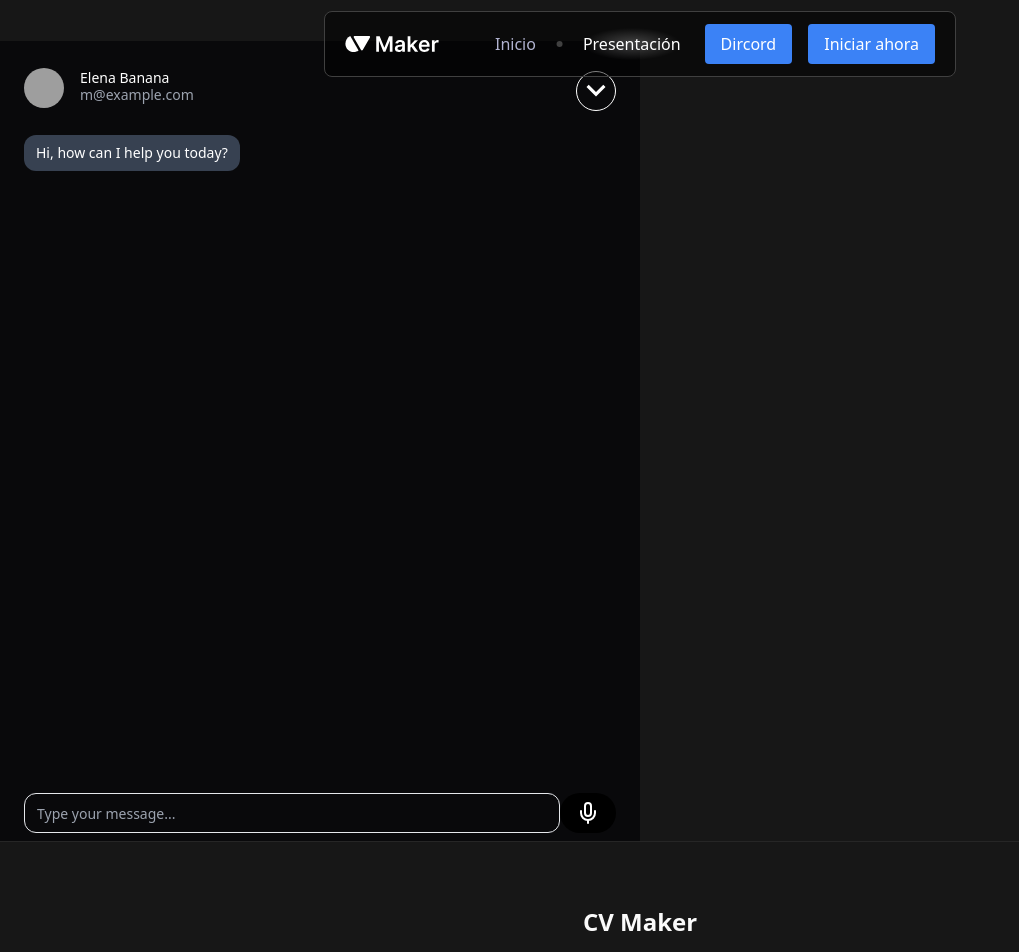
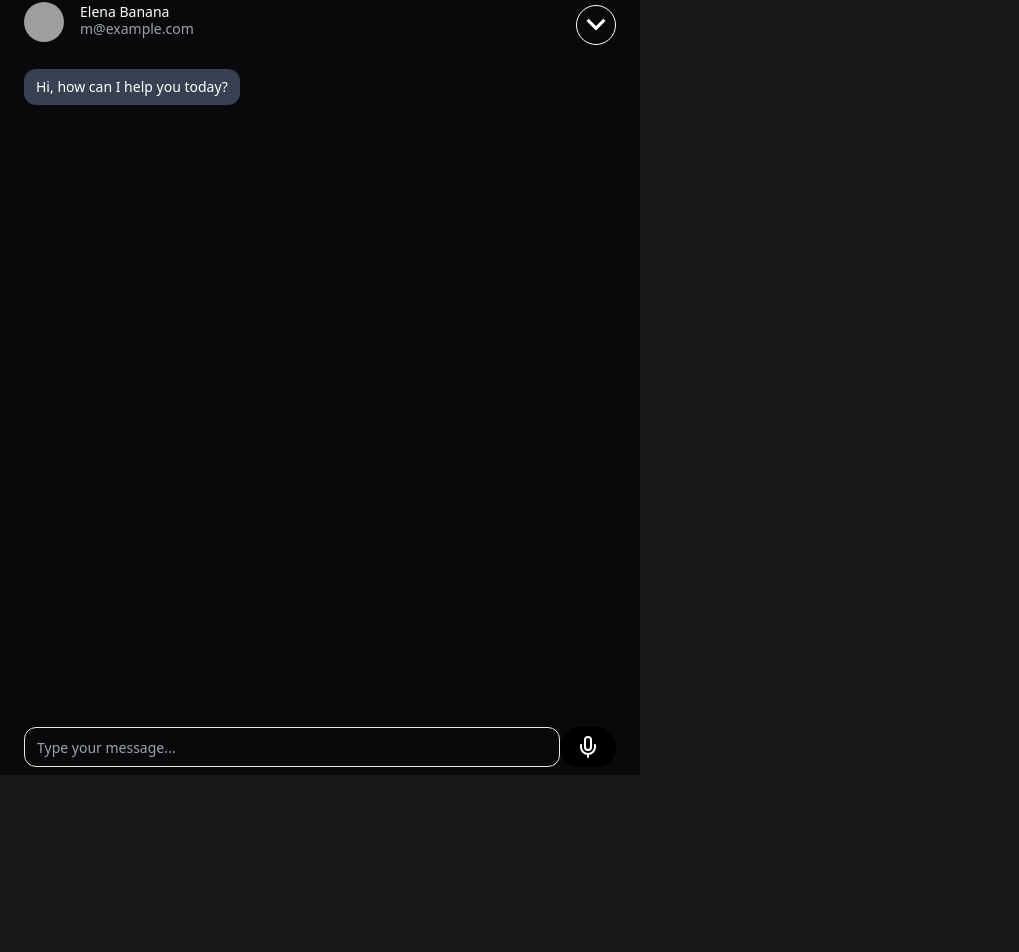
Before and after one commit to odracirdev/cv-maker, a React (Vite) app in the folder frontend/: page /chat in a window 1280 px wide. Shown: the part 25-977 px from the top of the page, without its empty margins (0-1019 px from the left). After the commit the page ends 800 px from the top, so only its background shows below. Built offline with nearby package versions, Linux system fonts and the light colour scheme; grey boxes are pictures that could not be loaded.

Commit message:
fix: remove Navbar and Footer component in all views

```diff
--- a/frontend/src/App.tsx
+++ b/frontend/src/App.tsx
@@ -2,23 +2,17 @@
 
 import { Route, Routes } from 'react-router-dom'
 import Chat from './components/Chat/Chat'
-import Footer from './components/Footer'
-import Navbar from './components/Navbar'
 import Home from './pages/Home'
 
 export default function App() {
   return (
     <>
-      <Navbar />
-
       <Routes>
         <Route>
           <Route index element={<Home />} />
           <Route path="/chat" element={<Chat />} />
         </Route>
       </Routes>
-
-      <Footer />
     </>
   )
 }
--- a/frontend/src/pages/Home/index.tsx
+++ b/frontend/src/pages/Home/index.tsx
@@ -1,4 +1,6 @@
 import React from 'react'
+import Footer from '../../components/Footer'
+import Navbar from '../../components/Navbar'
 import About from './components/About'
 import Features from './components/Features'
 import Header from './components/Header'
@@ -6,12 +8,16 @@ import Repository from './components/Repository'
 
 const Home: React.FC = () => {
   return (
+    <>
+      <Navbar />
       <main className="container mx-auto px-4">
         <Header />
         <Features />
         <Repository />
         <About />
       </main>
+      <Footer />
+    </>
   )
 }
 
```
Lines whose indentation alone changed are shown as unchanged.
